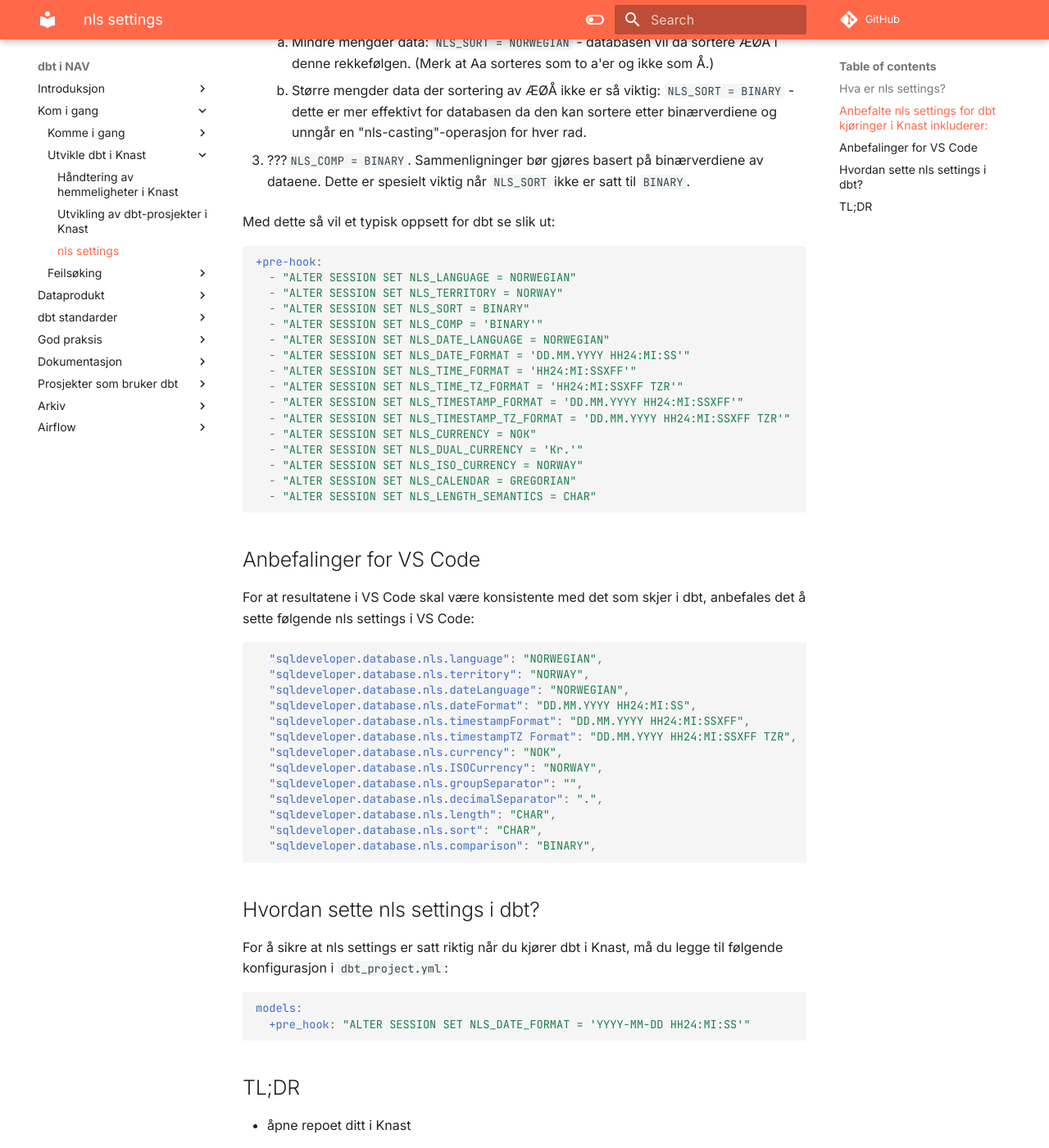
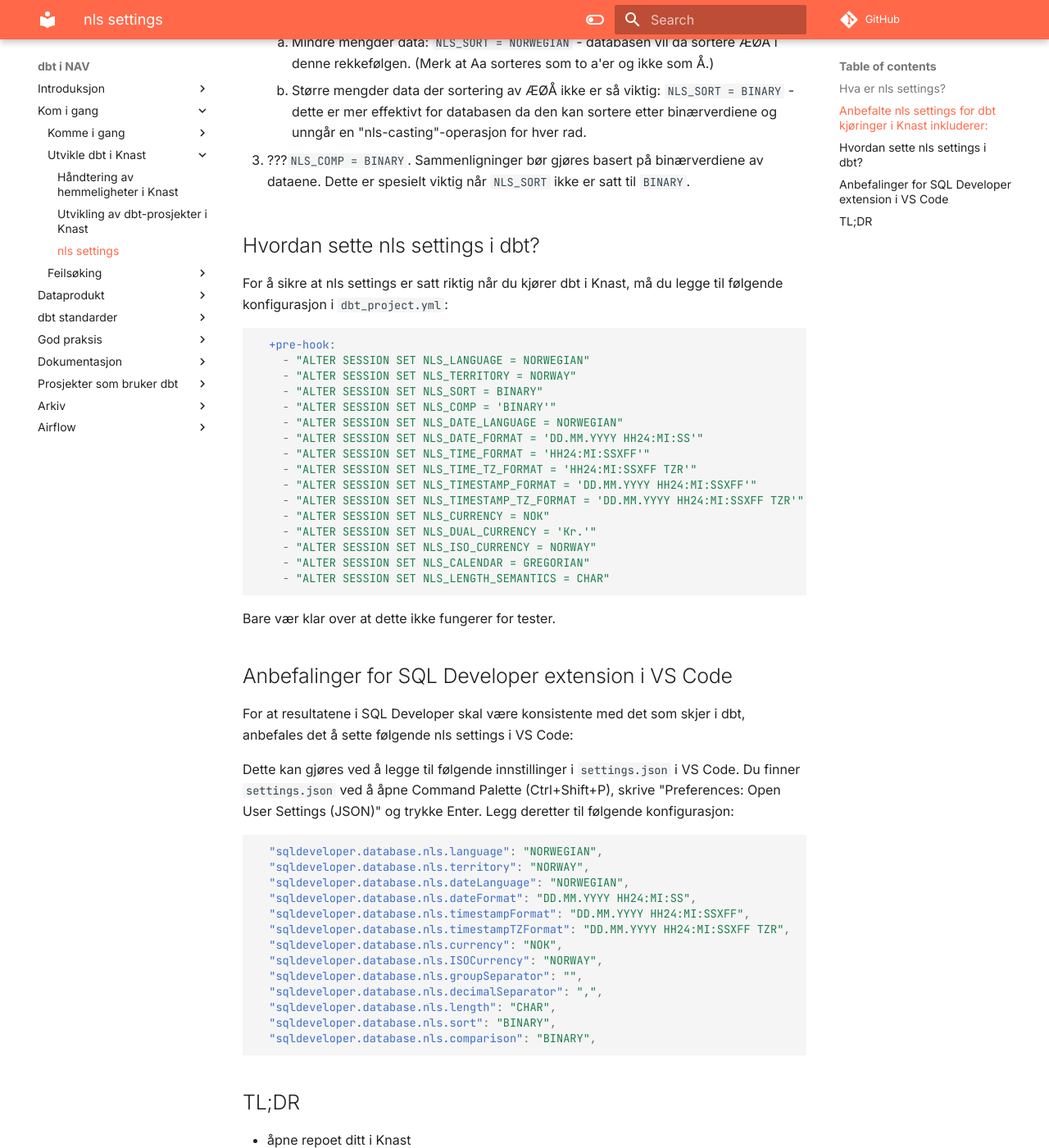
Before and after one commit to navikt/dbt-i-nav, an MkDocs documentation site: the page built from docs/dbt i Knast/nls-settings.md, in a window 1280 px wide and 1400 px high, scrolled down 577 px. Shown: the whole window at 82% size. Built offline with MkDocs 1.6.1 and Material for MkDocs 9.7.7, drawn with Linux system fonts in a browser that asks for light colours; comment, search, counter and statistics services are not loaded.

Commit message:
docs: update nls settings documentation for dbt in Knast with detailed configuration examples

````diff
--- a/docs/dbt i Knast/nls-settings.md
+++ b/docs/dbt i Knast/nls-settings.md
@@ -16,29 +16,35 @@ NLS settings er innstillinger i Oracle som påvirker hvordan data håndteres, sp
 
 3. ???`NLS_COMP = BINARY`. Sammenligninger bør gjøres basert på binærverdiene av dataene. Dette er spesielt viktig når `NLS_SORT` ikke er satt til `BINARY`.
 
-Med dette så vil et typisk oppsett for dbt se slik ut:
+## Hvordan sette nls settings i dbt?
+For å sikre at nls settings er satt riktig når du kjører dbt i Knast, må du legge til følgende konfigurasjon i `dbt_project.yml`:
 
 ```yaml
-+pre-hook:
-  - "ALTER SESSION SET NLS_LANGUAGE = NORWEGIAN"
-  - "ALTER SESSION SET NLS_TERRITORY = NORWAY"
-  - "ALTER SESSION SET NLS_SORT = BINARY"
-  - "ALTER SESSION SET NLS_COMP = 'BINARY'"
-  - "ALTER SESSION SET NLS_DATE_LANGUAGE = NORWEGIAN"
-  - "ALTER SESSION SET NLS_DATE_FORMAT = 'DD.MM.YYYY HH24:MI:SS'"
-  - "ALTER SESSION SET NLS_TIME_FORMAT = 'HH24:MI:SSXFF'"
-  - "ALTER SESSION SET NLS_TIME_TZ_FORMAT = 'HH24:MI:SSXFF TZR'"
-  - "ALTER SESSION SET NLS_TIMESTAMP_FORMAT = 'DD.MM.YYYY HH24:MI:SSXFF'"
-  - "ALTER SESSION SET NLS_TIMESTAMP_TZ_FORMAT = 'DD.MM.YYYY HH24:MI:SSXFF TZR'"
-  - "ALTER SESSION SET NLS_CURRENCY = NOK"
-  - "ALTER SESSION SET NLS_DUAL_CURRENCY = 'Kr.'"
-  - "ALTER SESSION SET NLS_ISO_CURRENCY = NORWAY"
-  - "ALTER SESSION SET NLS_CALENDAR = GREGORIAN"
-  - "ALTER SESSION SET NLS_LENGTH_SEMANTICS = CHAR"
+  +pre-hook:
+    - "ALTER SESSION SET NLS_LANGUAGE = NORWEGIAN"
+    - "ALTER SESSION SET NLS_TERRITORY = NORWAY"
+    - "ALTER SESSION SET NLS_SORT = BINARY"
+    - "ALTER SESSION SET NLS_COMP = 'BINARY'"
+    - "ALTER SESSION SET NLS_DATE_LANGUAGE = NORWEGIAN"
+    - "ALTER SESSION SET NLS_DATE_FORMAT = 'DD.MM.YYYY HH24:MI:SS'"
+    - "ALTER SESSION SET NLS_TIME_FORMAT = 'HH24:MI:SSXFF'"
+    - "ALTER SESSION SET NLS_TIME_TZ_FORMAT = 'HH24:MI:SSXFF TZR'"
+    - "ALTER SESSION SET NLS_TIMESTAMP_FORMAT = 'DD.MM.YYYY HH24:MI:SSXFF'"
+    - "ALTER SESSION SET NLS_TIMESTAMP_TZ_FORMAT = 'DD.MM.YYYY HH24:MI:SSXFF TZR'"
+    - "ALTER SESSION SET NLS_CURRENCY = NOK"
+    - "ALTER SESSION SET NLS_DUAL_CURRENCY = 'Kr.'"
+    - "ALTER SESSION SET NLS_ISO_CURRENCY = NORWAY"
+    - "ALTER SESSION SET NLS_CALENDAR = GREGORIAN"
+    - "ALTER SESSION SET NLS_LENGTH_SEMANTICS = CHAR"
 ```
 
-## Anbefalinger for VS Code
-For at resultatene i VS Code skal være konsistente med det som skjer i dbt, anbefales det å sette følgende nls settings i VS Code:
+Bare vær klar over at dette ikke fungerer for tester.
+
+
+## Anbefalinger for SQL Developer extension i VS Code
+For at resultatene i SQL Developer skal være konsistente med det som skjer i dbt, anbefales det å sette følgende nls settings i VS Code:
+
+Dette kan gjøres ved å legge til følgende innstillinger i `settings.json` i VS Code. Du finner `settings.json` ved å åpne Command Palette (Ctrl+Shift+P), skrive "Preferences: Open User Settings (JSON)" og trykke Enter. Legg deretter til følgende konfigurasjon:
 
 ```json
   "sqldeveloper.database.nls.language": "NORWEGIAN",
@@ -46,22 +52,14 @@ For at resultatene i VS Code skal være konsistente med det som skjer i dbt, anb
   "sqldeveloper.database.nls.dateLanguage": "NORWEGIAN",
   "sqldeveloper.database.nls.dateFormat": "DD.MM.YYYY HH24:MI:SS",
   "sqldeveloper.database.nls.timestampFormat": "DD.MM.YYYY HH24:MI:SSXFF",
-  "sqldeveloper.database.nls.timestampTZ Format": "DD.MM.YYYY HH24:MI:SSXFF TZR",
+  "sqldeveloper.database.nls.timestampTZFormat": "DD.MM.YYYY HH24:MI:SSXFF TZR",
   "sqldeveloper.database.nls.currency": "NOK",
   "sqldeveloper.database.nls.ISOCurrency": "NORWAY",
   "sqldeveloper.database.nls.groupSeparator": "",
-  "sqldeveloper.database.nls.decimalSeparator": ".",
+  "sqldeveloper.database.nls.decimalSeparator": ",",
   "sqldeveloper.database.nls.length": "CHAR",
-  "sqldeveloper.database.nls.sort": "CHAR",
+  "sqldeveloper.database.nls.sort": "BINARY",
   "sqldeveloper.database.nls.comparison": "BINARY",
-```
-
-## Hvordan sette nls settings i dbt?
-For å sikre at nls settings er satt riktig når du kjører dbt i Knast, må du legge til følgende konfigurasjon i `dbt_project.yml`:
-
-```yaml
-models:
-  +pre_hook: "ALTER SESSION SET NLS_DATE_FORMAT = 'YYYY-MM-DD HH24:MI:SS'"
 ```
 
 ## TL;DR
````
